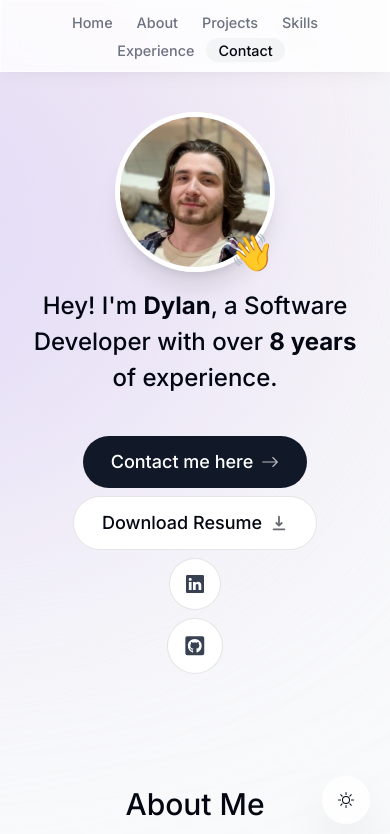
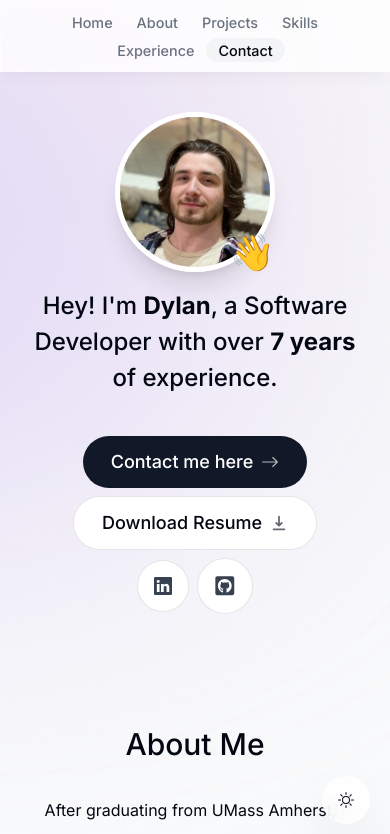
Before and after one commit to dylanjmolnar/portfolio, a Next.js app: page / in a window 390 px wide. Shown: the top 834 px of the page. Built offline with nearby package versions, Linux system fonts and the light colour scheme.

Commit message:
Updated visual experience on mobile linked in and github are inline on mobile improved button click response

```diff
--- a/components/intro.tsx
+++ b/components/intro.tsx
@@ -13,6 +13,11 @@ import { useActiveSectionContext } from "@/context/active-section-context";
 export default function Intro() {
   const { ref } = useSectionInView("Home", 0.5);
   const { setActiveSection, setTimeOfLastClick } = useActiveSectionContext();
+
+  // Calculate years of experience since November 1st, 2017
+  const startDate = new Date('2017-11-01');
+  const currentDate = new Date();
+  const yearsOfExperience = Math.floor((currentDate.getTime() - startDate.getTime()) / (365.25 * 24 * 60 * 60 * 1000));
 
   return (
     <section
@@ -63,7 +68,7 @@ export default function Intro() {
         animate={{ opacity: 1, y: 0 }}
       >
         Hey! I'm <span className="font-bold">Dylan</span>, a Software Developer with over{" "}
-        <span className="font-bold">8 years</span> of experience.
+        <span className="font-bold">{yearsOfExperience} years</span> of experience.
       </motion.h1>
 
       <motion.div
@@ -74,9 +79,10 @@ export default function Intro() {
           delay: 0.1,
         }}
       >
+        <div className="flex flex-col sm:flex-row items-center justify-center gap-2">
           <Link
             href="#contact"
-          className="group bg-gray-900 text-white px-7 py-3 flex items-center gap-2 rounded-full outline-none focus:scale-110 hover:scale-110 hover:bg-gray-950 active:scale-105 transition"
+            className="group bg-gray-900 text-white px-7 py-3 flex items-center gap-2 rounded-full outline-none hover:scale-110 hover:bg-gray-950 active:scale-105 transition"
             onClick={() => {
               setActiveSection("Contact");
               setTimeOfLastClick(Date.now());
@@ -87,16 +93,18 @@ export default function Intro() {
           </Link>
 
           <a
-          className="group bg-white px-7 py-3 flex items-center gap-2 rounded-full outline-none focus:scale-110 hover:scale-110 active:scale-105 transition cursor-pointer borderBlack dark:bg-white/10"
+            className="group bg-white px-7 py-3 flex items-center gap-2 rounded-full outline-none hover:scale-110 active:scale-105 transition cursor-pointer borderBlack dark:bg-white/10"
             href="./Resume.pdf"
             download
           >
             Download Resume{" "}
             <HiDownload className="opacity-60 group-hover:translate-y-1 transition" />
           </a>
+        </div>
 
+        <div className="flex items-center justify-center gap-2">
           <a
-          className="bg-white p-4 text-gray-700 hover:text-gray-950 flex items-center gap-2 rounded-full focus:scale-[1.15] hover:scale-[1.15] active:scale-105 transition cursor-pointer borderBlack dark:bg-white/10 dark:text-white/60"
+            className="bg-white p-4 text-gray-700 hover:text-gray-950 flex items-center gap-2 rounded-full hover:scale-[1.15] active:scale-105 transition cursor-pointer borderBlack dark:bg-white/10 dark:text-white/60"
             href="https://linkedin.com/in/dylanjmolnar"
             target="_blank"
           >
@@ -104,12 +112,13 @@ export default function Intro() {
           </a>
 
           <a
-          className="bg-white p-4 text-gray-700 flex items-center gap-2 text-[1.35rem] rounded-full focus:scale-[1.15] hover:scale-[1.15] hover:text-gray-950 active:scale-105 transition cursor-pointer borderBlack dark:bg-white/10 dark:text-white/60"
+            className="bg-white p-4 text-gray-700 flex items-center gap-2 text-[1.35rem] rounded-full hover:scale-[1.15] hover:text-gray-950 active:scale-105 transition cursor-pointer borderBlack dark:bg-white/10 dark:text-white/60"
             href="https://github.com/dylanjmolnar"
             target="_blank"
           >
             <FaGithubSquare />
           </a>
+        </div>
       </motion.div>
     </section>
   );
```
Lines whose indentation alone changed are shown as unchanged.
